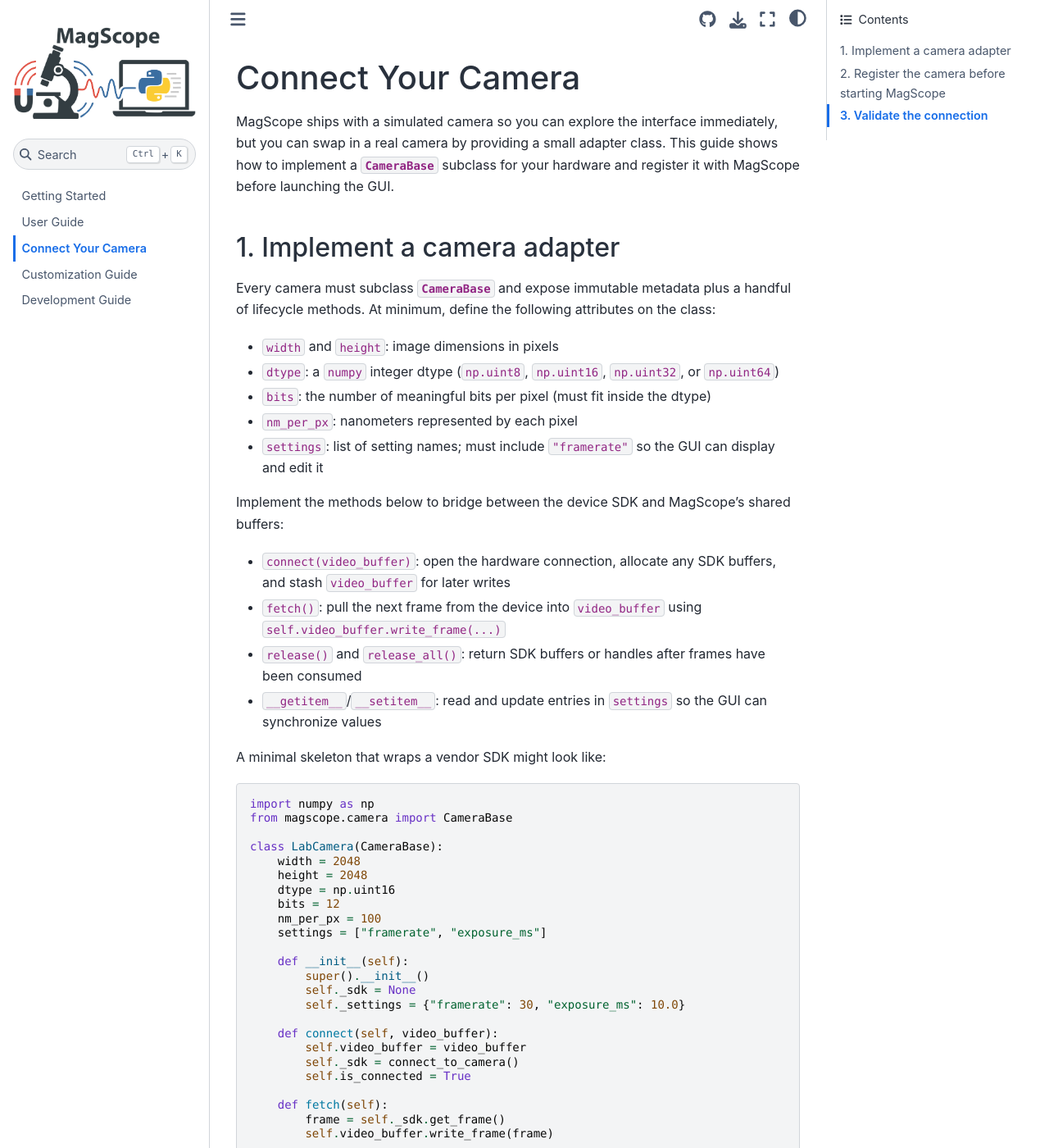
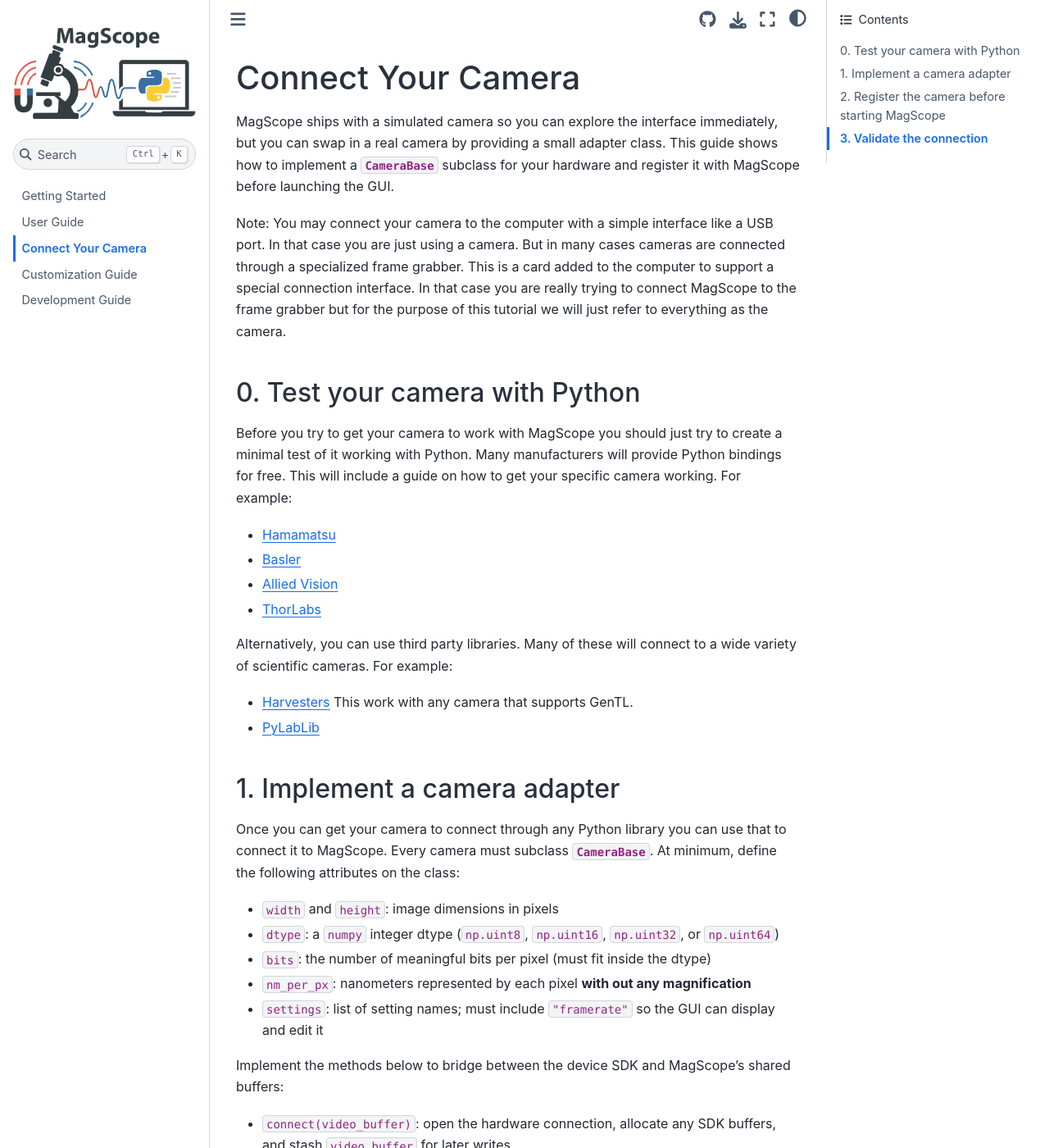
Before and after one commit to 7jameslondon/MagScope, a Sphinx documentation site: the page built from docs/source/connect_camera.rst, in a window 1280 px wide and 1400 px high. Shown: the whole window at 82% size. Built offline with Sphinx 7.4.7 and the Sphinx Book theme 1.1.4, drawn with Linux system fonts in a browser that asks for light colours.

Commit message:
Improved "Connect Your Camera" documentation

```diff
--- a/docs/source/connect_camera.rst
+++ b/docs/source/connect_camera.rst
@@ -5,15 +5,39 @@
 
 MagScope ships with a simulated camera so you can explore the interface immediately, but you can swap in a real camera by providing a small adapter class. This guide shows how to implement a :class:`~magscope.camera.CameraBase` subclass for your hardware and register it with MagScope before launching the GUI.
 
+Note: You may connect your camera to the computer with a simple interface like a USB port. In that case you are just using a camera.
+But in many cases cameras are connected through a specialized frame grabber. This is a card added to the computer to support a special connection interface.
+In that case you are really trying to connect MagScope to the frame grabber but for the purpose of this tutorial we will just refer to everything as the camera.
+
+0. Test your camera with Python
+-------------------------------
+
+Before you try to get your camera to work with MagScope you should just try to create a minimal test of it working with Python.
+Many manufacturers will provide Python bindings for free. This will include a guide on how to get your specific camera working.
+For example:
+
+- `Hamamatsu <https://www.hamamatsu.com/us/en/product/cameras/software/driver-software/dcam-sdk4.html>`_
+- `Basler <https://github.com/basler/pypylon>`_
+- `Allied Vision <https://docs.alliedvision.com/Vimba_DeveloperGuide/pythonAPIManual.html>`_
+- `ThorLabs <https://www.thorlabs.com/software_pages/ViewSoftwarePage.cfm?Code=ThorCam>`_
+
+Alternatively, you can use third party libraries. Many of these will connect to a wide variety of scientific cameras.
+For example:
+
+- `Harvesters <https://harvesters.readthedocs.io/>`_ This work with any camera that supports GenTL.
+- `PyLabLib <https://pylablib.readthedocs.io>`_
+
 1. Implement a camera adapter
 -----------------------------
 
-Every camera must subclass :class:`~magscope.camera.CameraBase` and expose immutable metadata plus a handful of lifecycle methods. At minimum, define the following attributes on the class:
+Once you can get your camera to connect through any Python library you can use that to connect it to MagScope.
+Every camera must subclass :class:`~magscope.camera.CameraBase`.
+At minimum, define the following attributes on the class:
 
 * ``width`` and ``height``: image dimensions in pixels
 * ``dtype``: a ``numpy`` integer dtype (``np.uint8``, ``np.uint16``, ``np.uint32``, or ``np.uint64``)
 * ``bits``: the number of meaningful bits per pixel (must fit inside the dtype)
-* ``nm_per_px``: nanometers represented by each pixel
+* ``nm_per_px``: nanometers represented by each pixel **with out any magnification**
 * ``settings``: list of setting names; must include ``"framerate"`` so the GUI can display and edit it
 
 Implement the methods below to bridge between the device SDK and MagScope’s shared buffers:
```
